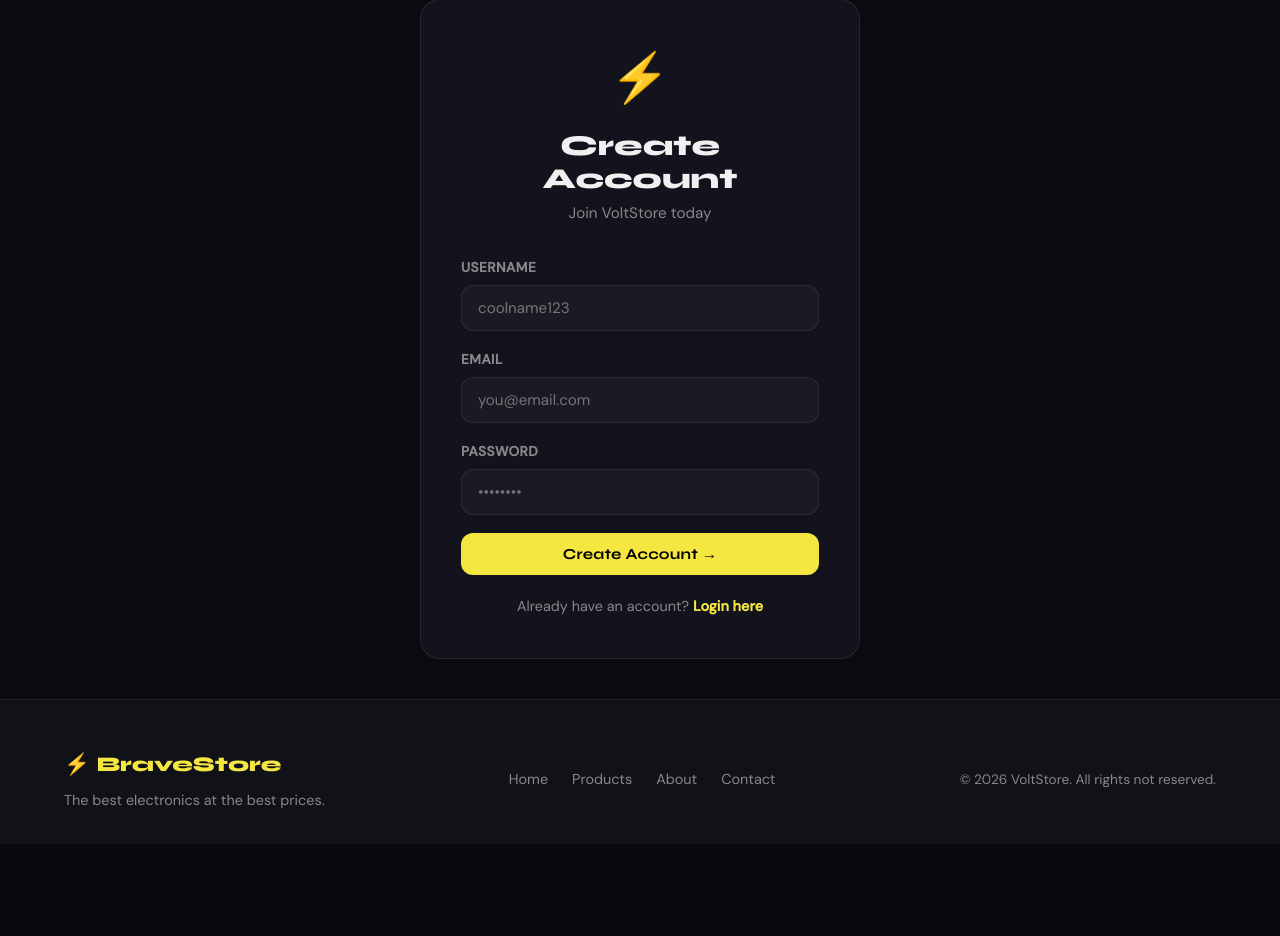
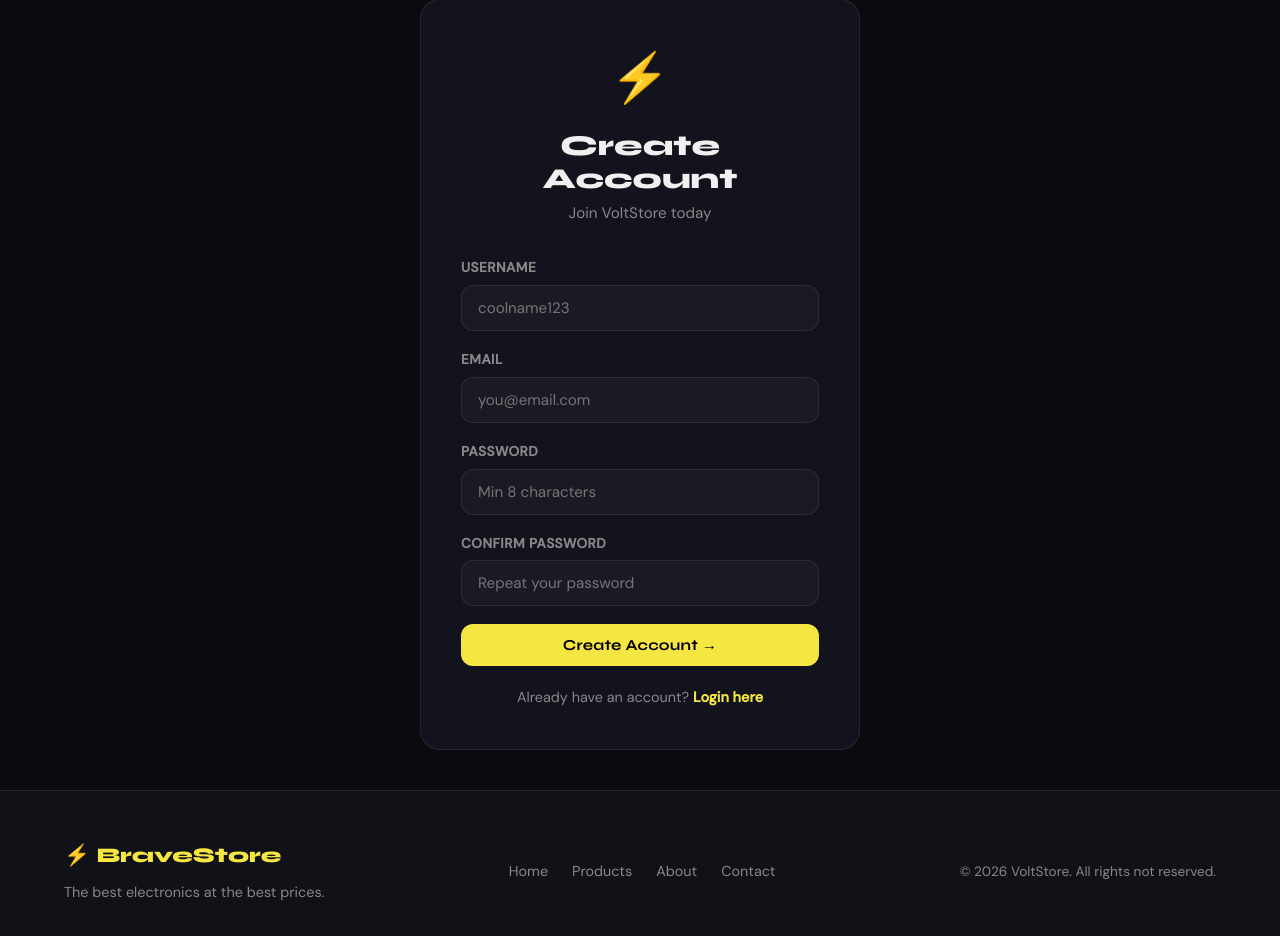
Before and after one commit to Bravedev420/Bravestore, a Flask app: page /register in a window 1280 px wide. Shown: the part 115-1051 px from the top of the page. Before the commit the page ends 924 px from the top, so only its background shows below. Run offline with Flask 3, Linux system fonts and the light colour scheme; some libraries are stand-ins or nearby versions.

Commit message:
Add password confirmation field and validation

```diff
--- a/app.py
+++ b/app.py
@@ -368,6 +368,20 @@ def register():
         username = request.form.get("username")
         email = request.form.get("email")
         password = request.form.get("password")
+        confirm_password = request.form.get("confirm_password")
+
+        if len(password) < 8:
+            flash("Password must be at least 8 characters.", "error")
+            return redirect(url_for("register"))
+
+        if password != confirm_password:
+            flash("Passwords do not match.", "error")
+            return redirect(url_for("register"))
+
+        if "@" not in email or "." not in email:
+            flash("Please enter a valid email address.", "error")
+            return redirect(url_for("register"))
+
         hashed = generate_password_hash(password, method='pbkdf2:sha256')
         db = get_db()
         try:
@@ -381,6 +395,7 @@ def register():
             db.rollback()
             flash("Username or email already exists.", "error")
     return render_template("register.html")
+
 
 @app.route("/login", methods=["GET", "POST"])
 def login():
--- a/templates/register.html
+++ b/templates/register.html
@@ -24,9 +24,14 @@
                 <input type="email" name="email" required placeholder="you@email.com">
             </div>
 
+           <div class="form-group">
+                <label>Password</label>
+                <input type="password" name="password" required placeholder="Min 8 characters">
+            </div>
+
             <div class="form-group">
-                <label>Password</label>
-                <input type="password" name="password" required placeholder="••••••••">
+                <label>Confirm Password</label>
+                <input type="password" name="confirm_password" required placeholder="Repeat your password">
             </div>
 
             <button type="submit" class="btn-primary full-width">Create Account →</button>
```
